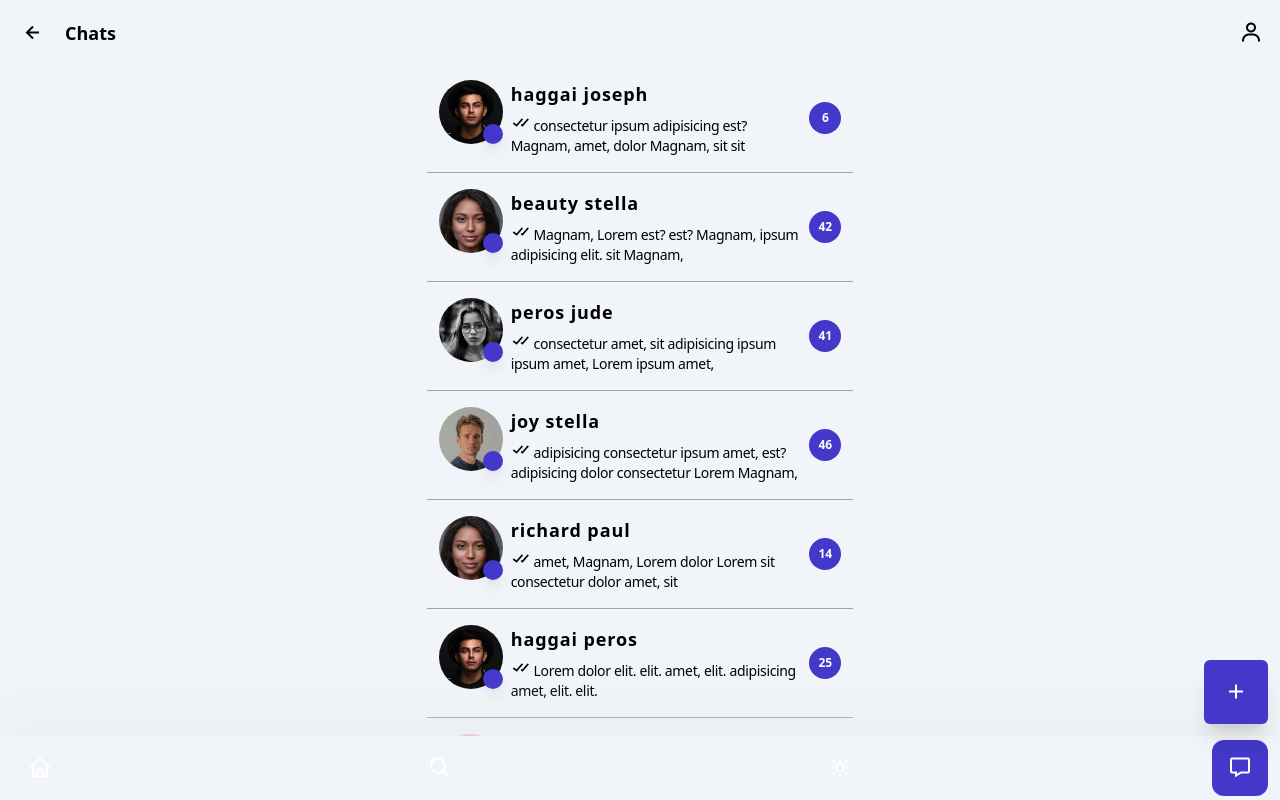
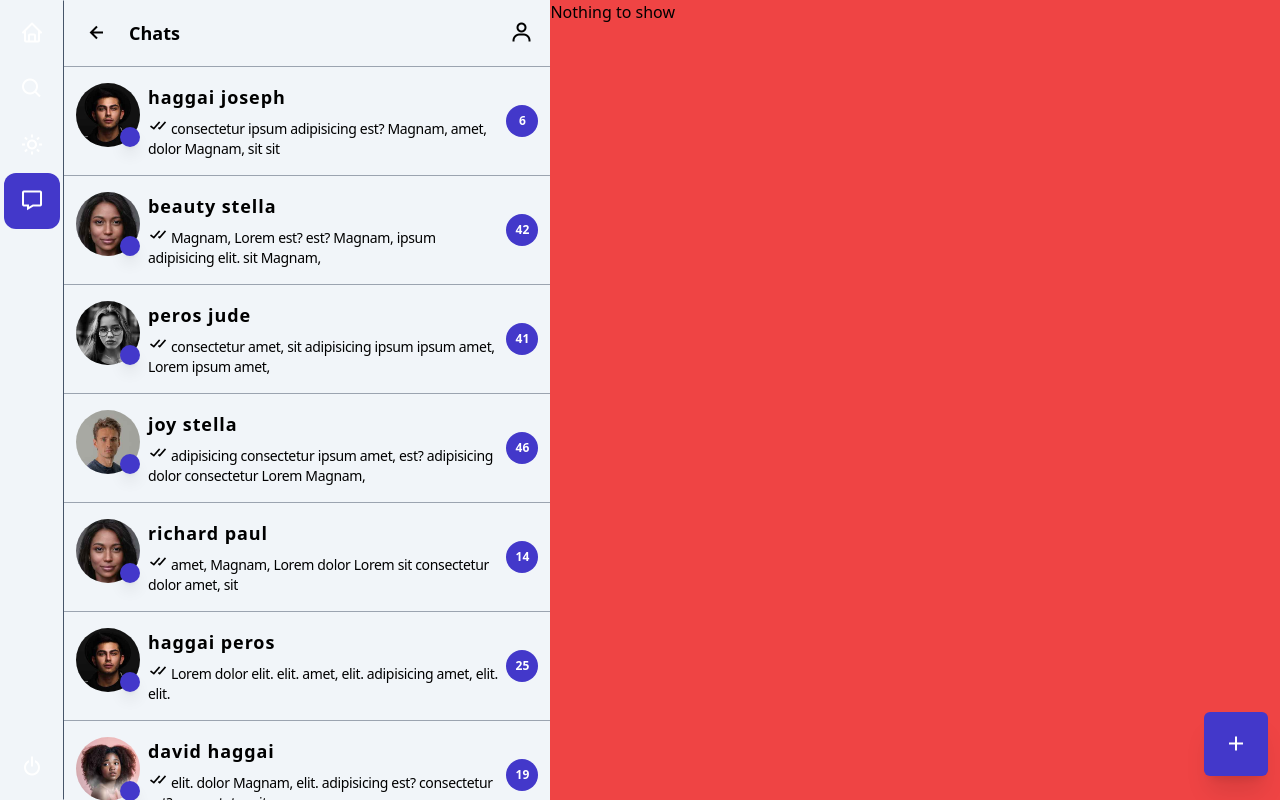
Before and after one commit to innocentperos/album-vite, a Vue app: page /#/chats in a window 1280 px wide. Built offline with nearby package versions, Linux system fonts and the light colour scheme.

Commit message:
Added Medium screen support

```diff
--- a/index.html
+++ b/index.html
@@ -9,7 +9,7 @@
 </head>
 
 <body class="h-screen w-screen overflow-auto flex bg-slate-100 dark:bg-slate-800 dark:text-white">
-<div id="app" class="h-screen w-full md:w-1/2 lg:w-1/3 mx-auto ">
+<div id="app" class="h-screen w-full">
 </div>
 
 
--- a/src/pages/Chats.vue
+++ b/src/pages/Chats.vue
@@ -1,15 +1,15 @@
 <template>
-  <div class="w-full min-h-full py-16">
+  <div class="md:pl-16 w-full min-h-full flex">
 
+    <div class="relative w-full divide-y divide-px divide-slate-600/50 md:w-2/5 md:max-h-screen md:overflow-auto">
     <AppBar back title="Chats">
       <template #actions>
         <IconButton text class="h-10 text-2xl" icon="bx-user"></IconButton>
       </template>
     </AppBar>
 
-    <div class="w-full divide-y divide-px divide-slate-600/50">
 
-      <div class="w-full flex px-3 py-4 relative" v-for="i in 16">
+      <div @click="view(i)" class="w-full flex px-3 py-4 relative" v-for="i in 16">
         <UserAvatar  :src="AVATARS.random()" class="mb-auto" small></UserAvatar>
         <div class="ml-2 flex flex-col">
           <span class="font-bold tracking-wider text-lg ">{{randomName()}} {{randomName()}}</span>
@@ -25,14 +25,18 @@
           {{random(50)}}
         </div>
       </div>
-    </div>
 
-    <div class="w-full p-3 flex items-center justify-center">
+          <div class="w-full p-3 flex items-center justify-center">
       <div class="h-10 aspect-square rounded-full border-2 dark:border-slate-50/50 border-slate-400/50 border-t-indigo-700 dark:border-t-indigo-700 animate-spin">
 
       </div>
     </div>
 
+    </div>
+
+    <div class="hidden md:flex md:w-3/5 bg-red-500">
+      <span>Nothing to show</span>
+    </div>
     <BottomNavigator v-model="activeTab" fab="bx-plus"></BottomNavigator>
   </div>
 </template>
@@ -41,7 +45,17 @@
   import UserAvatar from "/src/ui/UserAvatar.vue"
   import BottomNavigator from "/src/ui/BottomNavigator.vue"
   import {randomName,random, randomText, AVATARS} from "/stores/usersData"
+  import router from "/router"
 
   import { ref } from "vue"
   const activeTab = ref(3)
+
+  function view(id){
+    router.push({
+      name:"chat",
+      params:{
+        id:id
+      }
+    })
+  }
 </script>
--- a/src/ui/AppBar.vue
+++ b/src/ui/AppBar.vue
@@ -1,5 +1,5 @@
 <template>
-  <div class="z-10 fixed top-0 left-0 min-h-16 py-3 dark:bg-slate-800 bg-slate-100 dark:text-white -50 border border-transparent shadow-slate-100/60 shadow-xs dark:shadow-lg shadow-slate-800/60 dark:shadow-slate-800/30 w-full flex items-center px-2">
+  <div class="z-10 top-0 left-0 min-h-16 py-3 dark:bg-slate-800 bg-slate-100 dark:text-white -50 border border-transparent shadow-slate-100/60 shadow-xs dark:shadow-lg shadow-slate-800/60 dark:shadow-slate-800/30 w-full flex items-center px-2" :class="classes">
 
     <IconButton @click="goback" v-if="icon" text  :icon="icon +' text-2xl'" class="mr-3 ml-1">
     </IconButton>
@@ -36,6 +36,12 @@ import router from '/router'
     return undefined;
 
   })
+
+  const classes = computed(function(){
+    return {
+      "sticky top-0":true
+    }
+  })
   const emits = defineEmits(['main'])
 
   function goback(e){
--- a/src/ui/BottomNavigator.vue
+++ b/src/ui/BottomNavigator.vue
@@ -1,11 +1,11 @@
 <template>
-  <IconButton v-if="fab" :loading="fabLoading" @click="fabClick" class="fixed mb-3 bottom-16 right-0 mr-3 z-10 w-16 h-16 aspect-square shadow-xl rounded-full">
+  <IconButton v-if="fab" :loading="fabLoading" @click="fabClick" class="fixed mb-3 bottom-16 md:bottom-3 right-0 mr-3 z-10 w-16 h-16 aspect-square shadow-xl rounded-[50%]">
     <Icon strip :icon="fab + ' text-white text-2xl'"></Icon>
   </IconButton>
 
-  <div class="fixed bottom-0 left-0 right-0 w-full h-16 bg-slate-100 dark:bg-slate-800 dark:shadow-[4px_1px_60px_-1px_rgba(0,0,0,0.43)] shadow-[4px_1px_60px_-1px_rgba(229,231,235,.93)]  flex items-center justify-between px-3 p-1">
+  <div class="fixed bottom-0 left-0 right-0 w-full h-16 bg-slate-100 dark:bg-slate-800 dark:shadow-[4px_1px_60px_-1px_rgba(0,0,0,0.43)] shadow-[4px_1px_60px_-1px_rgba(229,231,235,.93)]  flex items-center justify-between px-3 p-1 md:flex-col md:w-16 md:h-full md:justify-start md:z-20 md:shadow-none md:border md:border-transparent md:border-r-slate-600 ">
 
-    <div v-for="icon,index in actions" :key="index" class=" h-full aspect-square flex items-center justify-center text-white rounded-xl duration-300" :class="bgStyle(index)">
+    <div v-for="icon,index in actions" :key="index" class=" h-full md:w-14 md:h-auto aspect-square flex items-center justify-center text-white rounded-xl duration-300 last:mt-auto" :class="bgStyle(index)">
       <IconButton @click="change(index)" :icon="icon + ' text-2xl hover:text-white'" text>
       </IconButton>
 
@@ -34,7 +34,8 @@
     "bx-home",
     "bx-search",
     "bx-sun",
-    "bx-message"
+    "bx-message",
+    "bx-power-off"
     ]
 
   const selected = computed(function(){
```
